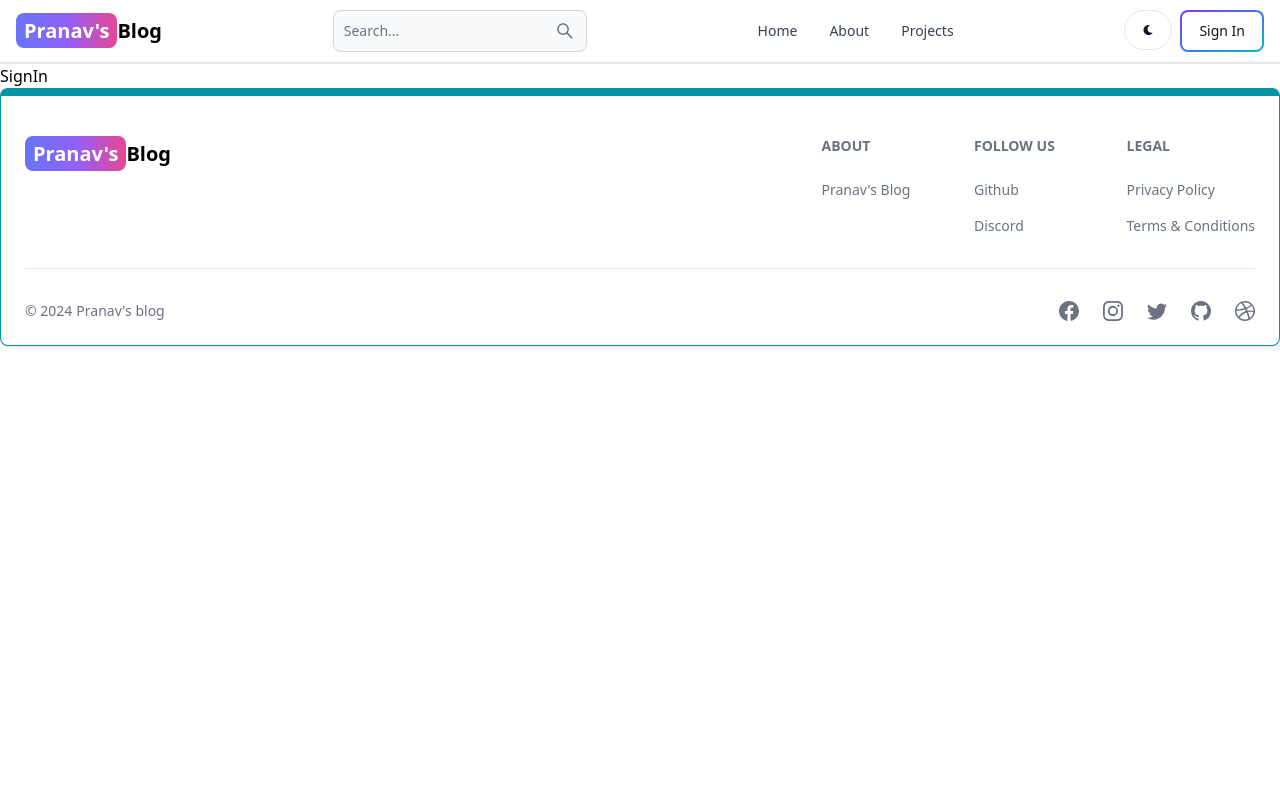
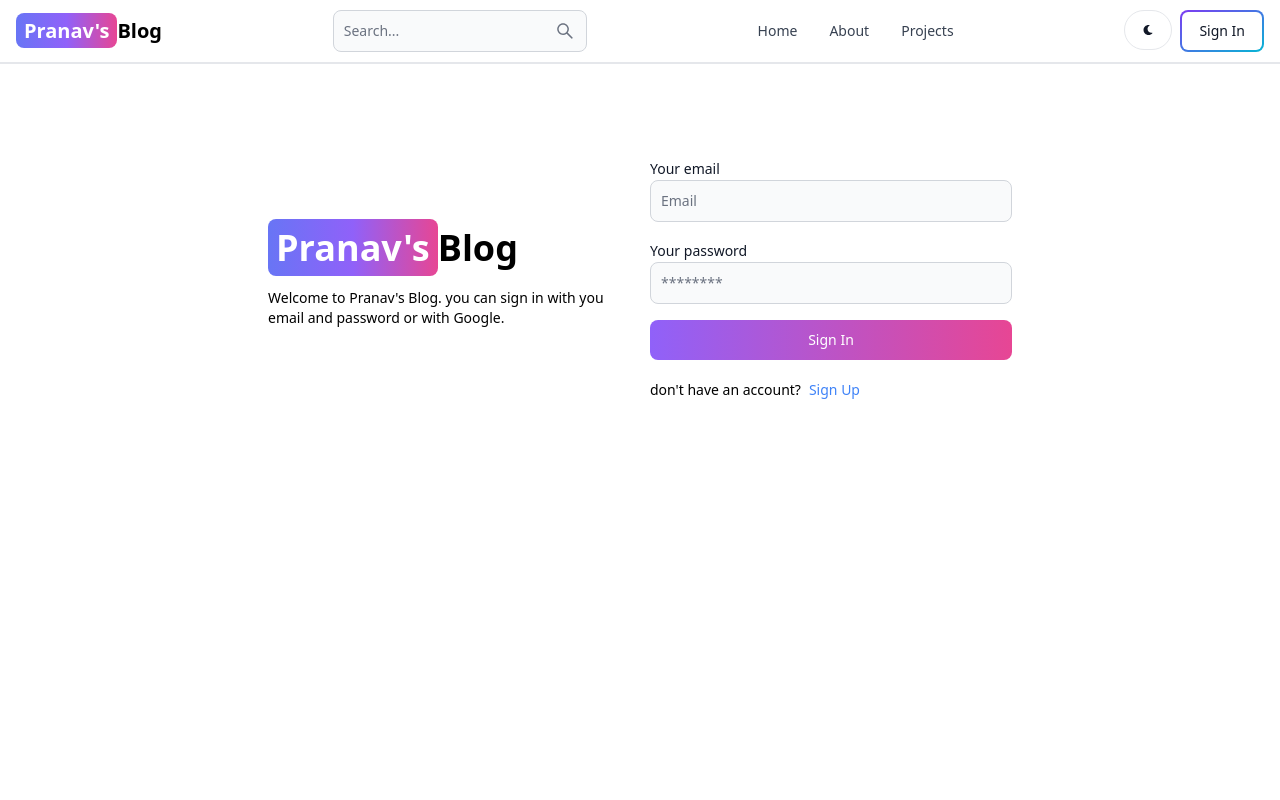
Before and after one commit to pranav200703/mern-blog, a React (Vite) app in the folder client/: page /sign-in in a window 1280 px wide. Shown: the top 800 px of the page. Built offline with nearby package versions, Linux system fonts and the light colour scheme.

Commit message:
signin page functionality

```diff
--- a/client/src/pages/SignIn.jsx
+++ b/client/src/pages/SignIn.jsx
@@ -1,5 +1,84 @@
+import { Alert, Button, Label, Spinner, TextInput } from 'flowbite-react';
+import { Link, useNavigate } from 'react-router-dom';
+import { useState } from 'react';
+
 export default function SignIn() {
-  return (
-    <h1>SignIn</h1>
-  )
+  const [formData, setFormData] = useState({});
+  const [errorMessage, setErrorMessage] = useState(null);
+  const [loading, setloading] = useState(false);
+  const navigate = useNavigate();
+  const handleChange = (e) => {
+    setFormData({ ...formData, [e.target.id]: e.target.value.trim() });
+  };
+  //console.log(formData);
+  const handleSubmit = async (e) => {
+    e.preventDefault();
+    if(!formData.email || !formData.password){
+      return setErrorMessage('Please fill out all the feilds.');
+    }
+    try {
+      setloading(true);
+      setErrorMessage(null);
+      const res = await fetch('/api/auth/signin', {
+        method: 'POST',
+        headers: { 'Content-Type': 'application/json' },
+        body: JSON.stringify(formData),
+      });
+      const data = await res.json();
+      if (data.success === false) {
+        return setErrorMessage(data.message);
+      }
+      setloading(false);
+      if(res.ok) {
+        navigate('/');
+      }
+    } catch (error) {
+      setErrorMessage(error.message);
+      setloading(false);
+    }
+    setloading(false);
+  };
+  return(
+   <div className='min-h-screen mt-20'>
+    <div className='flex p-3 max-w-3xl mx-auto flex-col md:flex-row md:items-center gap-5'>
+      {/*left side*/}
+      <div className="flex-1">
+      <Link to='/' className='font-bold dark:text-white text-4xl'>
+            <span className='px-2 py-1 bg-gradient-to-r from-indigo-500 via-purple-500 to-pink-500 rounded-lg text-white'>Pranav's</span>
+            Blog
+        </Link>
+        <p className="text-sm mt-5">Welcome to Pranav's Blog. you can sign in with you email and password or with Google.</p>
+      </div>
+      {/*right*/}
+      <div className="flex-1">
+        <form className="flex flex-col gap-4" onSubmit={handleSubmit}>
+          <div>
+            <Label value='Your email'/>
+            <TextInput type='email' placeholder='Email' id='email' onChange={handleChange} />
+          </div>
+          <div>
+            <Label value='Your password'/>
+            <TextInput type='password' placeholder='********' id='password' onChange={handleChange} />
+          </div>
+          <Button gradientDuoTone='purpleToPink' type='submit' disabled={loading}> {loading ? (
+                <>
+                  <Spinner size='sm' />
+                  <span className='pl-3'>Loading...</span>
+                </>
+              ) : (
+                'Sign In'
+              )}</Button>
+        </form>
+        <div className='flex gap-2 text-sm mt-5'>
+          <span>don't have an account?</span>
+          <Link to='/sign-up' className="text-blue-500">Sign Up</Link>
+        </div>
+        {errorMessage && (
+          <Alert className='mt-5' color='failure'>{errorMessage}</Alert>
+        )}
+      </div>
+    </div>
+
+  </div>
+  );
 }
```
